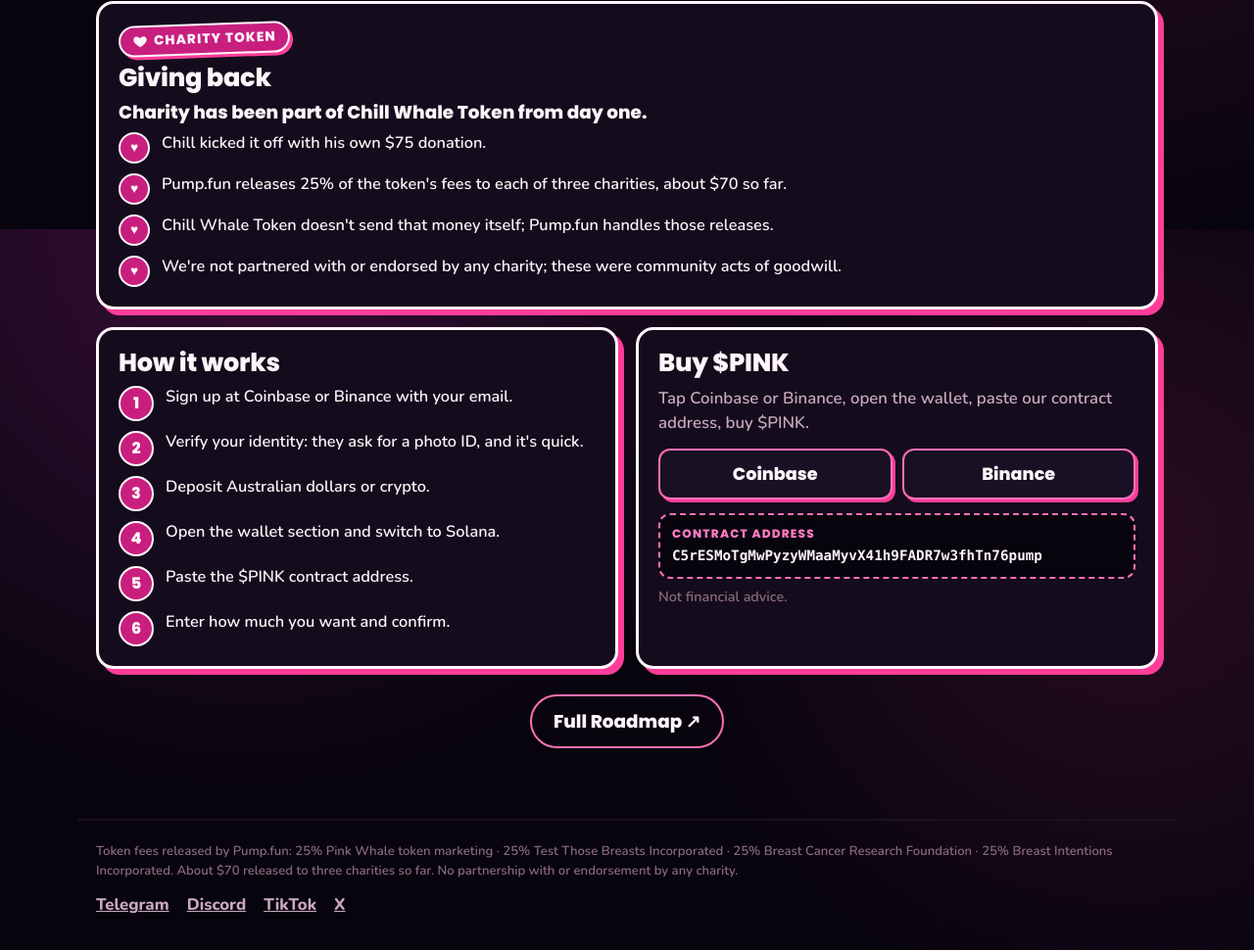
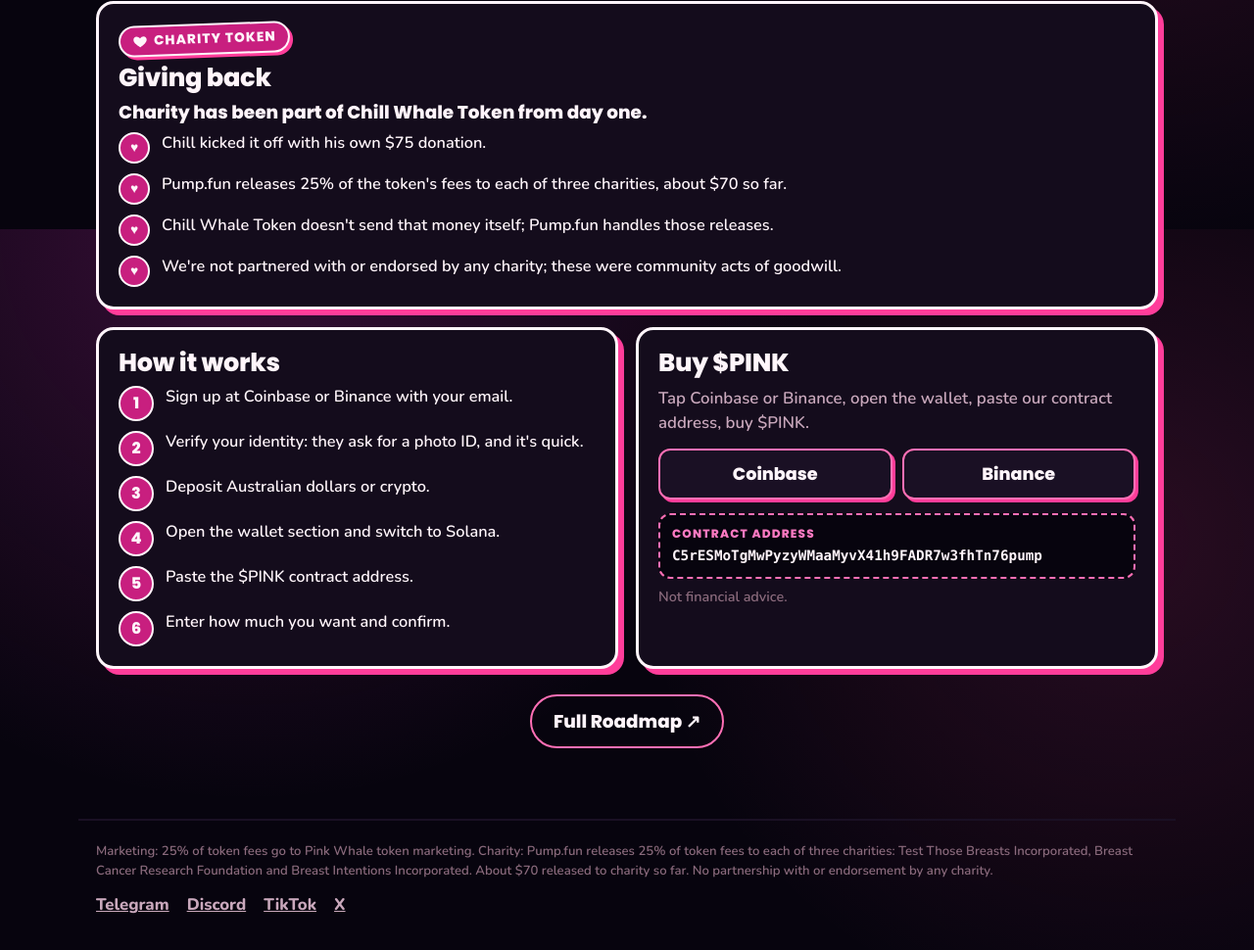
Before and after one commit to jamesdeanb90/pinkwhale-site, a plain HTML site: page index.html in a window 1280 px wide. Shown: the part 3766-4736 px from the top of the page at 98% size. Drawn offline with Linux system fonts and the light colour scheme.

Commit message:
Footer: separate marketing and charity fee statements

```diff
--- a/index.html
+++ b/index.html
@@ -179,7 +179,7 @@
 </main>
 
 <footer class="footer">
-  <p class="split">Token fees released by Pump.fun: 25% Pink Whale token marketing · 25% Test Those Breasts Incorporated · 25% Breast Cancer Research Foundation · 25% Breast Intentions Incorporated. About $70 released to three charities so far. No partnership with or endorsement by any charity.</p>
+  <p class="split">Marketing: 25% of token fees go to Pink Whale token marketing. Charity: Pump.fun releases 25% of token fees to each of three charities: Test Those Breasts Incorporated, Breast Cancer Research Foundation and Breast Intentions Incorporated. About $70 released to charity so far. No partnership with or endorsement by any charity.</p>
   <ul class="foot-links">
     <li><a href="https://t.me/PinkWhaleCommunity" target="_blank" rel="noopener">Telegram</a></li>
     <li><a href="https://discord.gg/zwG5vYfAF" target="_blank" rel="noopener">Discord</a></li>
```
